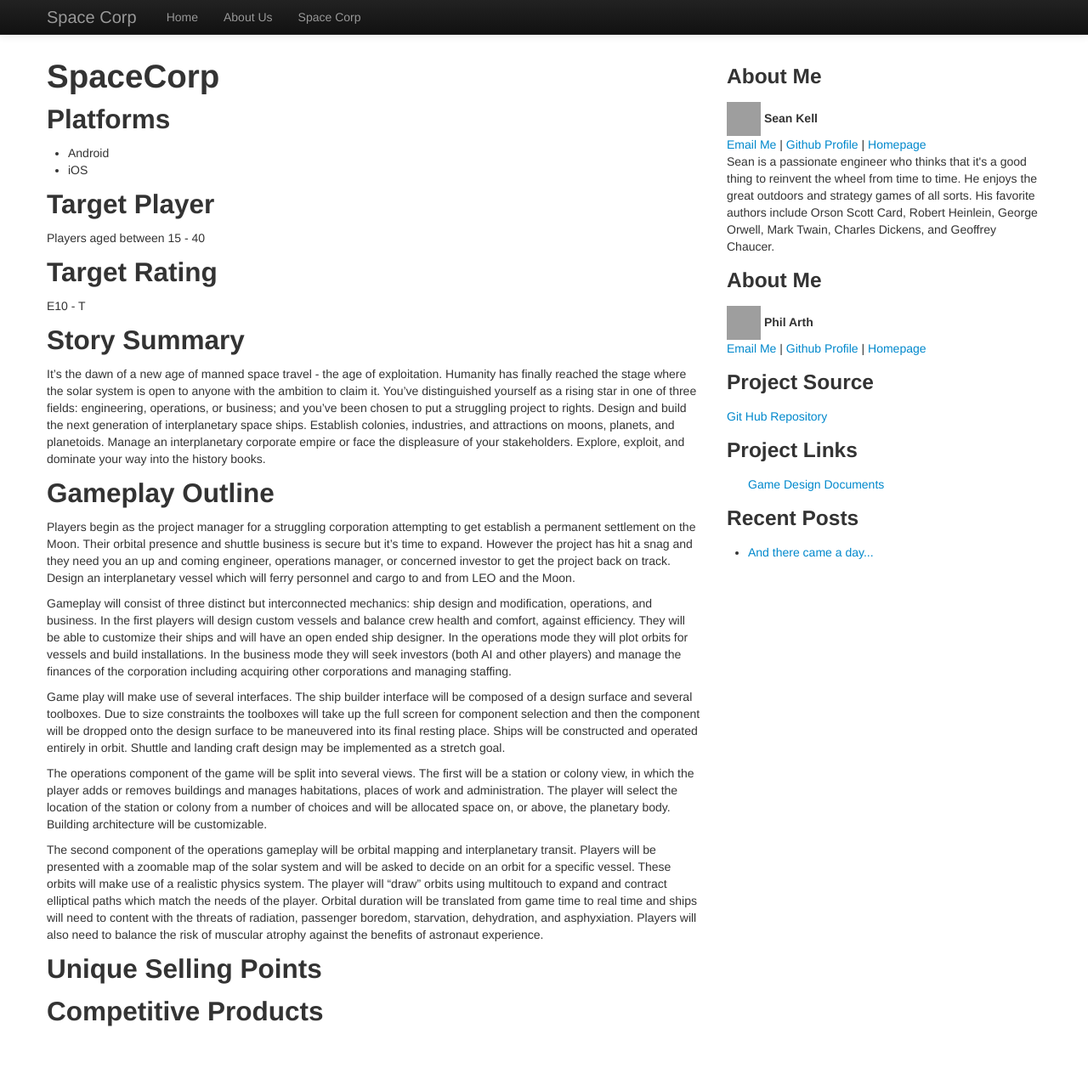
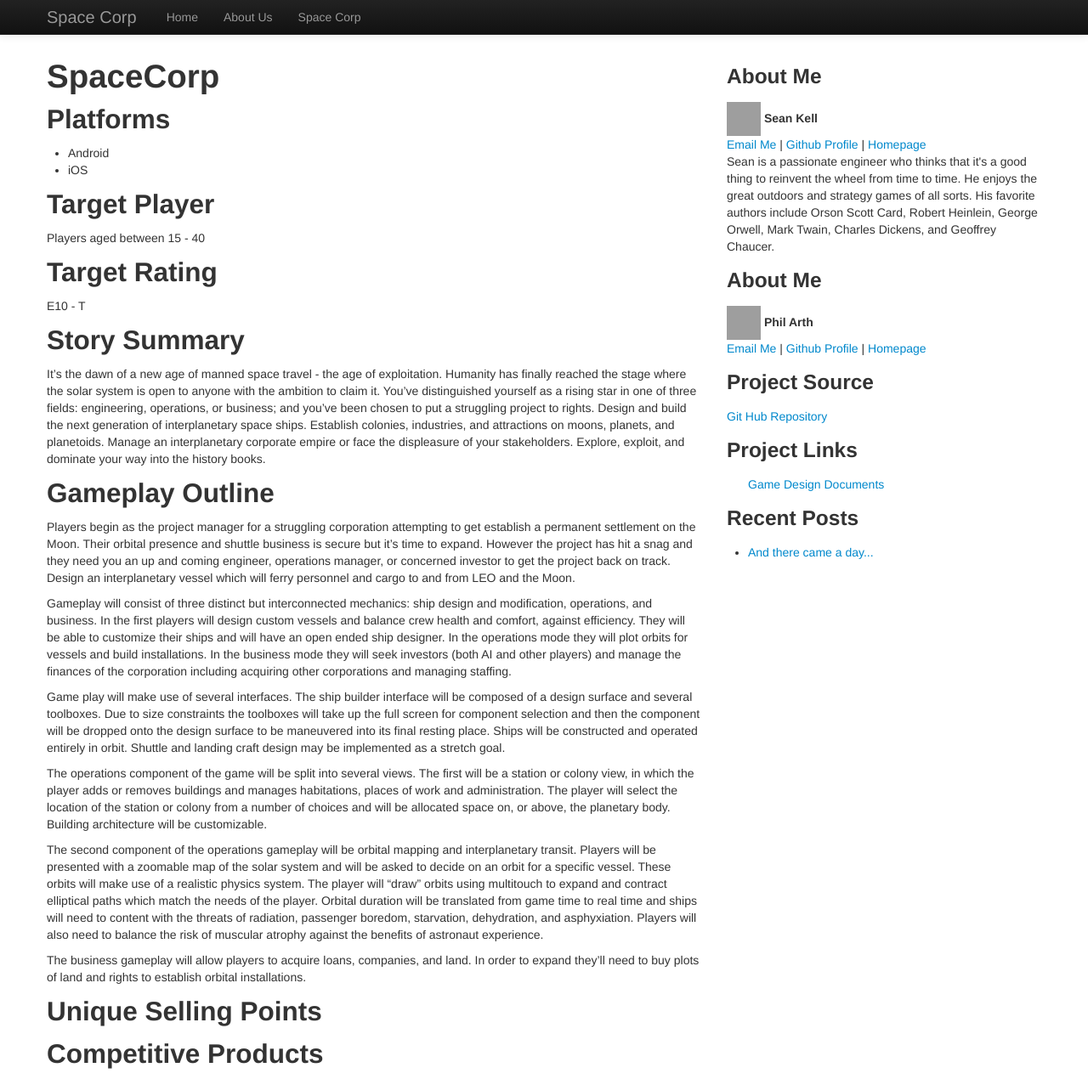
Before and after one commit to surtrstudios/spacecorp, a Jekyll site: the page built from gdd/one-sheet.markdown, in a window 1280 px wide and 1270 px high. Shown: the whole window at 85% size. Built offline with Jekyll 4.4.1, drawn with Linux system fonts in a browser that asks for light colours; grey boxes are pictures that could not be loaded.

```diff
--- a/gdd/one-sheet.markdown
+++ b/gdd/one-sheet.markdown
@@ -75,5 +75,9 @@
 balance the risk of muscular atrophy against the benefits of astronaut
 experience.
 
+The business gameplay will allow players to acquire loans, companies, and land.
+In order to expand they'll need to buy plots of land and rights to establish
+orbital installations.
+
 ## Unique Selling Points
 ## Competitive Products
```
